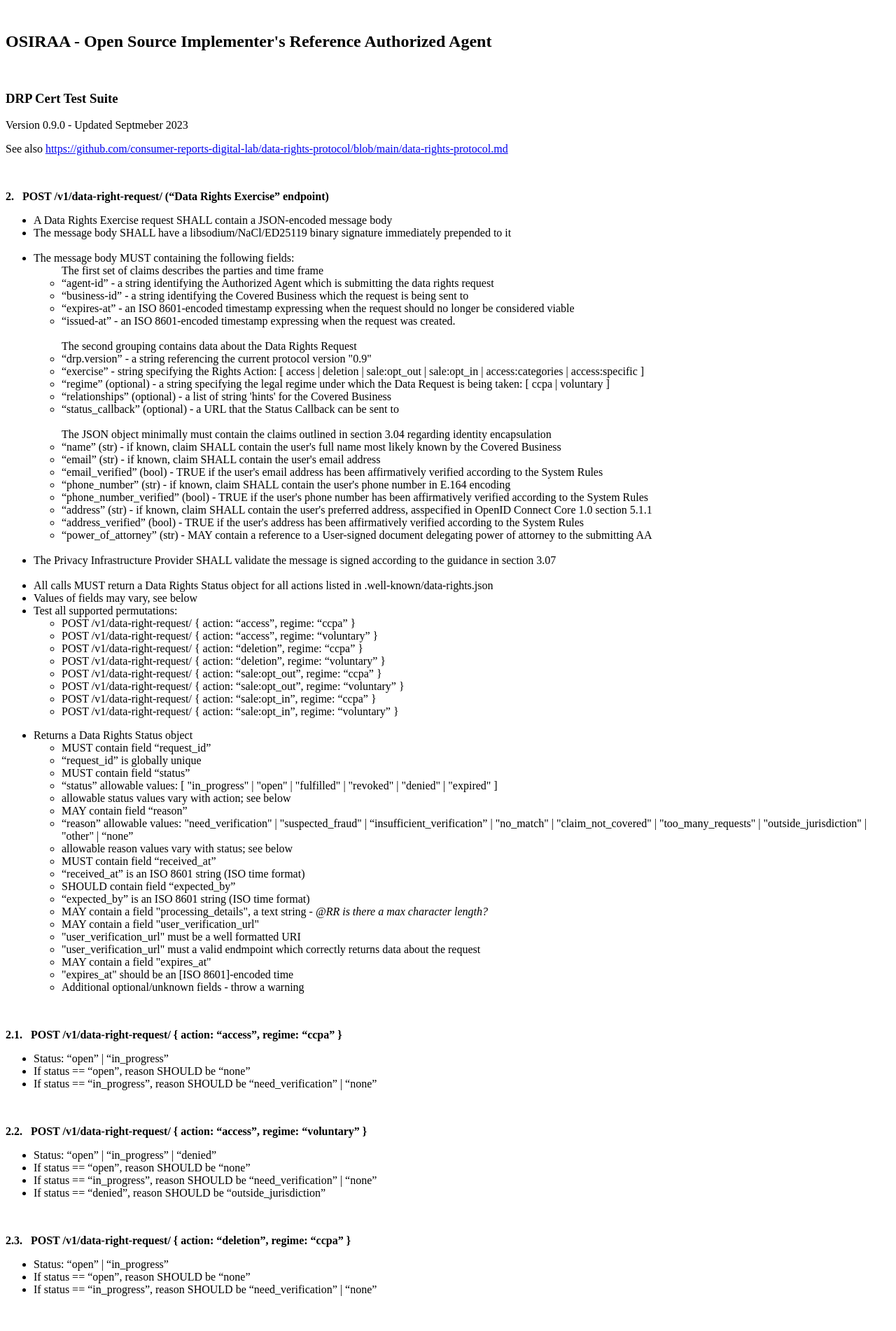
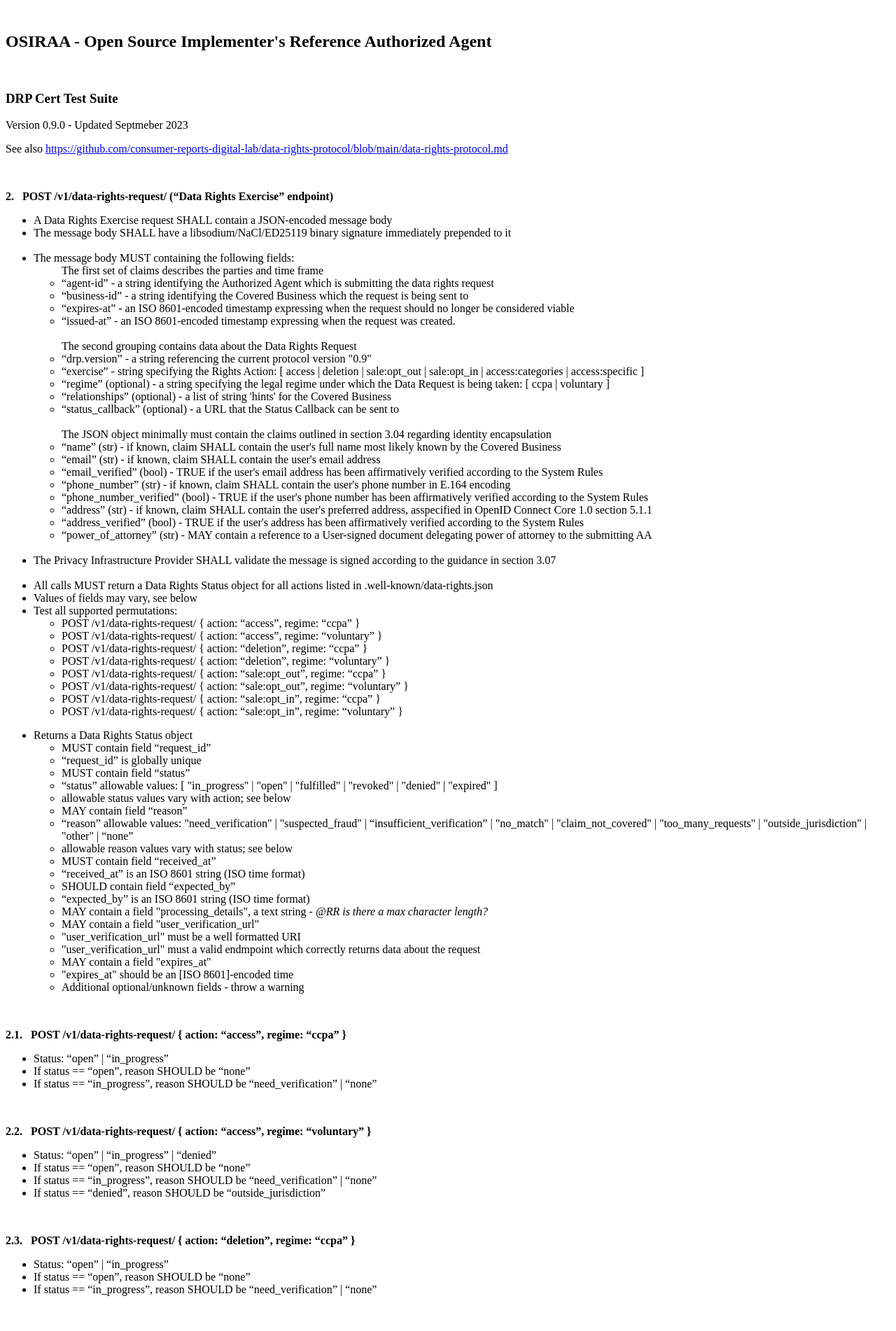
Before and after one commit to consumer-reports-innovation-lab/osiraa, a Django app: page /reporting/ in a window 1280 px wide. Shown: the top 1902 px of the page at 70% size. Run offline with Django 3.2, Linux system fonts and the light colour scheme; parts of the project's set-up code (start-up, migrations or seed data) failed here and were passed over.

Commit message:
data-right-request -> data-rights-request

```diff
--- a/drp_aa_mvp/data_rights_request/templates/data_rights_request/index.html
+++ b/drp_aa_mvp/data_rights_request/templates/data_rights_request/index.html
@@ -61,7 +61,7 @@
 
 <form action="send_request_exercise_rights" method="POST" >
     {% csrf_token %}
-    <p><b>Exercise Data Rights</b> (POST /v1/data-right-request/)</p>
+    <p><b>Exercise Data Rights</b> (POST /v1/data-rights-request/)</p>
     <p><span style="display: inline-block; width: 180px;">PIP or Covered Business</span> {{selected_covered_biz}}</p>
     <p><span style="display: inline-block; width: 180px;">User Identity</span>
         <select style="display: inline-block; width: 240px;" name="user_identity">
--- a/drp_aa_mvp/data_rights_request/views.py
+++ b/drp_aa_mvp/data_rights_request/views.py
@@ -317,7 +317,7 @@ def send_request_exercise_rights(request):
     request_action  = request.POST.get('request_action')
     covered_regime  = request.POST.get('covered_regime')
 
-    request_url     = covered_biz.api_root_endpoint + "/v1/data-right-request/"
+    request_url     = covered_biz.api_root_endpoint + "/v1/data-rights-request/"
     bearer_token    = covered_biz.auth_bearer_token
 
     # todo: a missing param in the request_json could cause trouble ...
@@ -338,7 +338,7 @@ def send_request_exercise_rights(request):
                 'covered_biz':      covered_biz,
                 'request_url':      request_url,
                 'response_code':    response.status_code,
-                'response_payload': 'invalid json in response for /v1/data-right-request/',
+                'response_payload': 'invalid json in response for /v1/data-rights-request/',
                 'test_results':     [],
             }
 
@@ -792,7 +792,7 @@ def get_well_known(discovery_url, bearer_token=""):
     return response
 
 
-#POST /v1/data-right-request/
+#POST /v1/data-rights-request/
 def post_exercise_rights(request_url, bearer_token, signed_request):
     request_headers = {
         'Authorization': f"Bearer {bearer_token}",
--- a/drp_aa_mvp/reporting/templates/reporting/index.html
+++ b/drp_aa_mvp/reporting/templates/reporting/index.html
@@ -30,7 +30,7 @@
 <br/>
 -->
 
-<p><b>2. &nbsp; POST /v1/data-right-request/ (“Data Rights Exercise” endpoint)</b></p>
+<p><b>2. &nbsp; POST /v1/data-rights-request/ (“Data Rights Exercise” endpoint)</b></p>
 <ul>
     <li>A Data Rights Exercise request SHALL contain a JSON-encoded message body</li>
     <li>The message body SHALL have a libsodium/NaCl/ED25119 binary signature immediately prepended to it</li>
@@ -73,14 +73,14 @@
     <li>Values of fields may vary, see below</li>
     <li>Test all supported permutations:
         <ul>
-            <li>POST /v1/data-right-request/ { action: “access”, regime: “ccpa” } </li>
-            <li>POST /v1/data-right-request/ { action: “access”, regime: “voluntary” } </li>
-            <li>POST /v1/data-right-request/ { action: “deletion”, regime: “ccpa” } </li>
-            <li>POST /v1/data-right-request/ { action: “deletion”, regime: “voluntary” } </li>
-            <li>POST /v1/data-right-request/ { action: “sale:opt_out”, regime: “ccpa” } </li>
-            <li>POST /v1/data-right-request/ { action: “sale:opt_out”, regime: “voluntary” } </li>
-            <li>POST /v1/data-right-request/ { action: “sale:opt_in”, regime: “ccpa” } </li>
-            <li>POST /v1/data-right-request/ { action: “sale:opt_in”, regime: “voluntary” } </li>
+            <li>POST /v1/data-rights-request/ { action: “access”, regime: “ccpa” } </li>
+            <li>POST /v1/data-rights-request/ { action: “access”, regime: “voluntary” } </li>
+            <li>POST /v1/data-rights-request/ { action: “deletion”, regime: “ccpa” } </li>
+            <li>POST /v1/data-rights-request/ { action: “deletion”, regime: “voluntary” } </li>
+            <li>POST /v1/data-rights-request/ { action: “sale:opt_out”, regime: “ccpa” } </li>
+            <li>POST /v1/data-rights-request/ { action: “sale:opt_out”, regime: “voluntary” } </li>
+            <li>POST /v1/data-rights-request/ { action: “sale:opt_in”, regime: “ccpa” } </li>
+            <li>POST /v1/data-rights-request/ { action: “sale:opt_in”, regime: “voluntary” } </li>
         </ul>
     </li>
 </ul>
@@ -112,7 +112,7 @@
 </ul>
 <br/>
 
-<p><b>2.1. &nbsp; POST /v1/data-right-request/ { action: “access”, regime: “ccpa” } </b></p>
+<p><b>2.1. &nbsp; POST /v1/data-rights-request/ { action: “access”, regime: “ccpa” } </b></p>
 <ul>
     <li>Status: “open” | “in_progress”</li>
     <li>If status == “open”, reason SHOULD be “none”</li>
@@ -120,7 +120,7 @@
 </ul>
 <br/>
 
-<p><b>2.2. &nbsp; POST /v1/data-right-request/ { action: “access”, regime: “voluntary” } </b></p>
+<p><b>2.2. &nbsp; POST /v1/data-rights-request/ { action: “access”, regime: “voluntary” } </b></p>
 <ul>
     <li>Status: “open” | “in_progress” | “denied”</li>
     <li>If status == “open”, reason SHOULD be “none”</li>
@@ -129,7 +129,7 @@
 </ul>
 <br/>
 
-<p><b>2.3. &nbsp; POST /v1/data-right-request/ { action: “deletion”, regime: “ccpa” } </b></p>
+<p><b>2.3. &nbsp; POST /v1/data-rights-request/ { action: “deletion”, regime: “ccpa” } </b></p>
 <ul>
     <li>Status: “open” | “in_progress”</li>
     <li>If status == “open”, reason SHOULD be “none”</li>
@@ -137,7 +137,7 @@
 </ul>
 <br/>
 
-<p><b>2.4. &nbsp; POST /v1/data-right-request/ { action: “deletion”, regime: “voluntary” } </b></p>
+<p><b>2.4. &nbsp; POST /v1/data-rights-request/ { action: “deletion”, regime: “voluntary” } </b></p>
 <ul>
     <li>Status: “open” | “in_progress” | “denied”</li>
     <li>If status == “open”, reason SHOULD be “none”</li>
@@ -146,7 +146,7 @@
 </ul>
 <br/>
 
-<p><b>2.5. &nbsp; POST /v1/data-right-request/ { action: “sale:opt_out”, regime: “ccpa” } </b></p>
+<p><b>2.5. &nbsp; POST /v1/data-rights-request/ { action: “sale:opt_out”, regime: “ccpa” } </b></p>
 <ul>
     <li>Status: “open” | “in_progress”</li>
     <li>If status == “open”, reason SHOULD be “none”</li>
@@ -154,7 +154,7 @@
 </ul>
 <br/>
 
-<p><b>2.6. &nbsp; POST /v1/data-right-request/ { action: “sale:opt_out”, regime: “voluntary” } </b></p>
+<p><b>2.6. &nbsp; POST /v1/data-rights-request/ { action: “sale:opt_out”, regime: “voluntary” } </b></p>
 <ul>
     <li>Status: “open” | “in_progress” | “denied”</li>
     <li>If status == “open”, reason SHOULD be “none”</li>
@@ -163,7 +163,7 @@
 </ul>
 <br/>
 
-<p><b>2.7. &nbsp; POST /v1/data-right-request/ { action: “sale:opt_in”, regime: “ccpa” } </b></p>
+<p><b>2.7. &nbsp; POST /v1/data-rights-request/ { action: “sale:opt_in”, regime: “ccpa” } </b></p>
 <ul>
     <li>Status: “open” | “in_progress”</li>
     <li>If status == “open”, reason SHOULD be “none”</li>
@@ -171,7 +171,7 @@
 </ul>
 <br/>
 
-<p><b>2.8. &nbsp; POST /v1/data-right-request/ { action: “sale:opt_in”, regime: “voluntary” } </b></p>
+<p><b>2.8. &nbsp; POST /v1/data-rights-request/ { action: “sale:opt_in”, regime: “voluntary” } </b></p>
 <ul>
     <li>Status: “open” | “in_progress” | “denied”</li>
     <li>If status == “open”, reason SHOULD be “none”</li>
--- a/drp_aa_mvp/reporting/views.py
+++ b/drp_aa_mvp/reporting/views.py
@@ -182,7 +182,7 @@ def test_exercise_endpoint(request_json, response):
     test_results = []
 
     """
-    2   POST /v1/data-right-request/ (“Data Rights Exercise” endpoint)
+    2   POST /v1/data-rights-request/ (“Data Rights Exercise” endpoint)
 
         - a Data Rights Exercise request SHALL contain a JSON-encoded message body
         - the message body SHALL have a libsodium/NaCl/ED25119 binary signature immediately prepended to it
```
